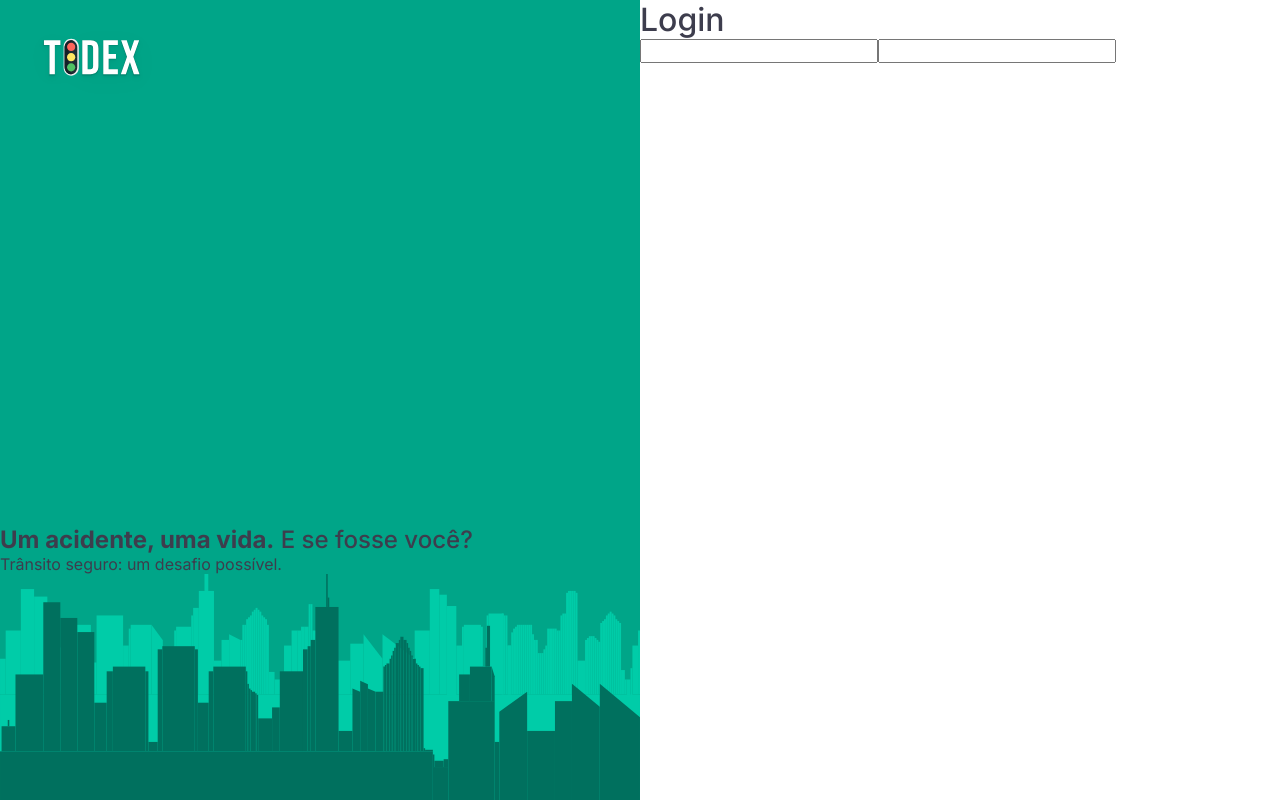
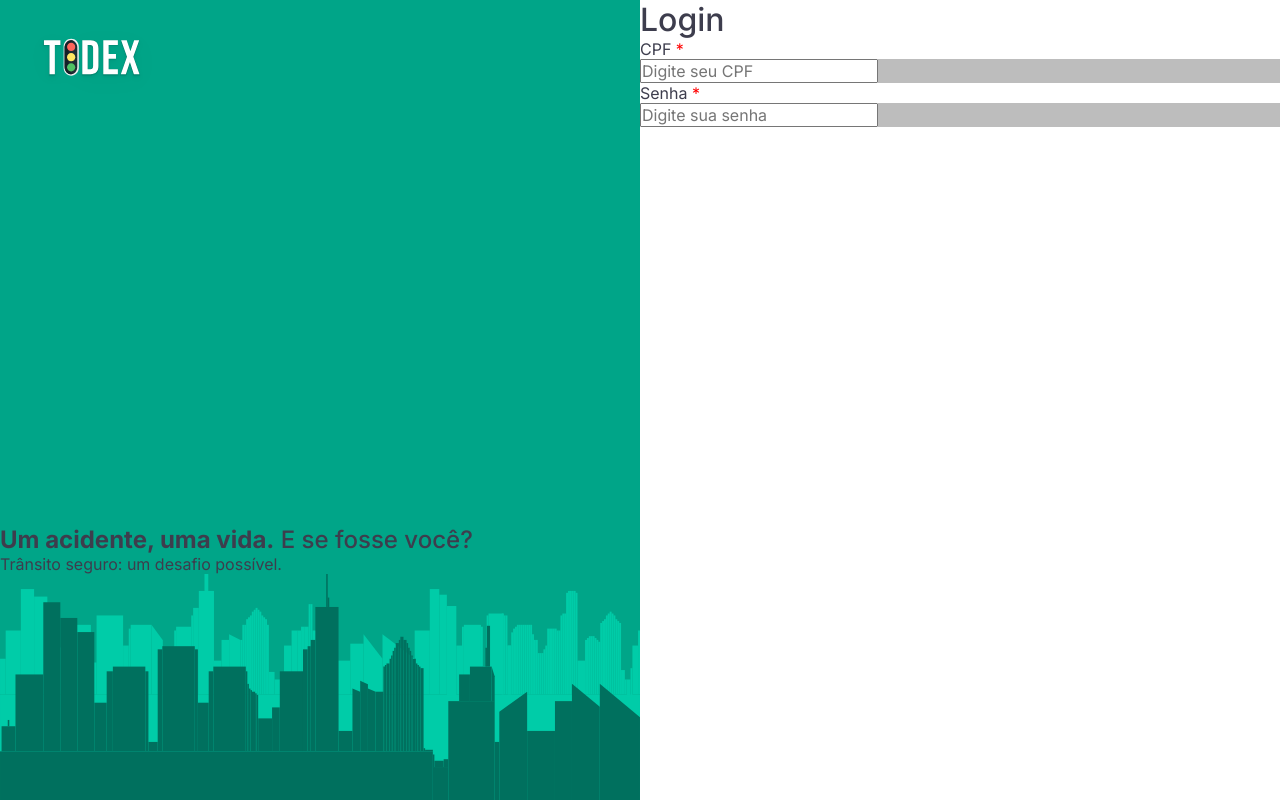
Before and after one commit to lucasarlim/tidex-web, a React (Create React App) app: page /login in a window 1280 px wide. Built offline with nearby package versions, Linux system fonts and the light colour scheme.

Commit message:
default input added

```diff
--- a/package.json
+++ b/package.json
@@ -10,6 +10,7 @@
 		"prop-types": "^15.7.2",
 		"react": "^17.0.2",
 		"react-dom": "^17.0.2",
+		"react-input-mask": "^2.0.4",
 		"react-router-dom": "^5.2.0",
 		"react-scripts": "4.0.3",
 		"styled-components": "^5.3.0",
--- /dev/null
+++ b/src/components/Input/index.jsx
@@ -0,0 +1,64 @@
+import { useState } from 'react';
+import PropTypes from 'prop-types';
+import { Container, Label, Wrapper, Flag } from './styles';
+import eyeOn from '../../assets/icons/eye.svg';
+import eyeOff from '../../assets/icons/eye-off.svg';
+
+function Input({
+	label,
+	value,
+	onChange,
+	placeholder,
+	type,
+	password,
+	isRequired,
+}) {
+	const [visible, setVisible] = useState(!password);
+
+	return (
+		<Container>
+			<Label>
+				{label} {isRequired ? <Flag>*</Flag> : ''}
+			</Label>
+
+			<Wrapper>
+				<input
+					value={value}
+					onChange={onChange}
+					placeholder={placeholder}
+					type={type}
+					required={isRequired}
+				/>
+
+				{password ? (
+					<button type="button" onPress={() => setVisible(!visible)}>
+						<img src={visible ? eyeOn : eyeOff} alt="ver/esconder senha" />
+					</button>
+				) : (
+					''
+				)}
+			</Wrapper>
+		</Container>
+	);
+}
+
+Input.propTypes = {
+	label: PropTypes.string.isRequired,
+	value: PropTypes.string,
+	onChange: PropTypes.func,
+	placeholder: PropTypes.string,
+	type: PropTypes.string,
+	password: PropTypes.bool,
+	isRequired: PropTypes.bool,
+};
+
+Input.defaultProps = {
+	value: '',
+	onChange: undefined,
+	placeholder: '',
+	type: 'text',
+	password: false,
+	isRequired: false,
+};
+
+export default Input;
--- /dev/null
+++ b/src/components/Input/styles.js
@@ -0,0 +1,14 @@
+import styled from 'styled-components';
+import { useTheme } from '../../styles/theme';
+
+export const Container = styled.div``;
+
+export const Label = styled.label``;
+
+export const Wrapper = styled.div`
+	background-color: ${useTheme.gray};
+`;
+
+export const Flag = styled.span`
+	color: red;
+`;
--- a/src/pages/Login/index.jsx
+++ b/src/pages/Login/index.jsx
@@ -1,3 +1,4 @@
+import { useState } from 'react';
 import {
 	Container,
 	Banner,
@@ -7,11 +8,15 @@ import {
 	FormWrapper,
 	Title,
 } from './styles';
+import Input from '../../components/Input';
 import logo from '../../assets/brand/logo-light.svg';
 import bgCity from '../../assets/images/bg-city.svg';
 import frontCity from '../../assets/images/front-city.svg';
 
 function Login() {
+	const [cpf, setCpf] = useState('');
+	const [password, setPassword] = useState('');
+
 	return (
 		<Container>
 			<Banner>
@@ -35,8 +40,23 @@ function Login() {
 			<FormWrapper>
 				<Title>Login</Title>
 
-				<input type="text" />
-				<input type="text" />
+				<Input
+					label="CPF"
+					value={cpf}
+					onChange={(e) => setCpf(e.target.value)}
+					placeholder="Digite seu CPF"
+					type="number"
+					isRequired
+				/>
+
+				<Input
+					label="Senha"
+					value={password}
+					onChange={(e) => setPassword(e.target.value)}
+					placeholder="Digite sua senha"
+					type="password"
+					isRequired
+				/>
 			</FormWrapper>
 		</Container>
 	);
--- a/src/pages/Login/styles.js
+++ b/src/pages/Login/styles.js
@@ -47,7 +47,7 @@ export const City = styled.div`
 	}
 `;
 
-export const FormWrapper = styled.div`
+export const FormWrapper = styled.form`
 	flex: 0.5;
 `;
 
```
Also changed, not shown: 1 other file (tests, documents, lock files or other folders).
